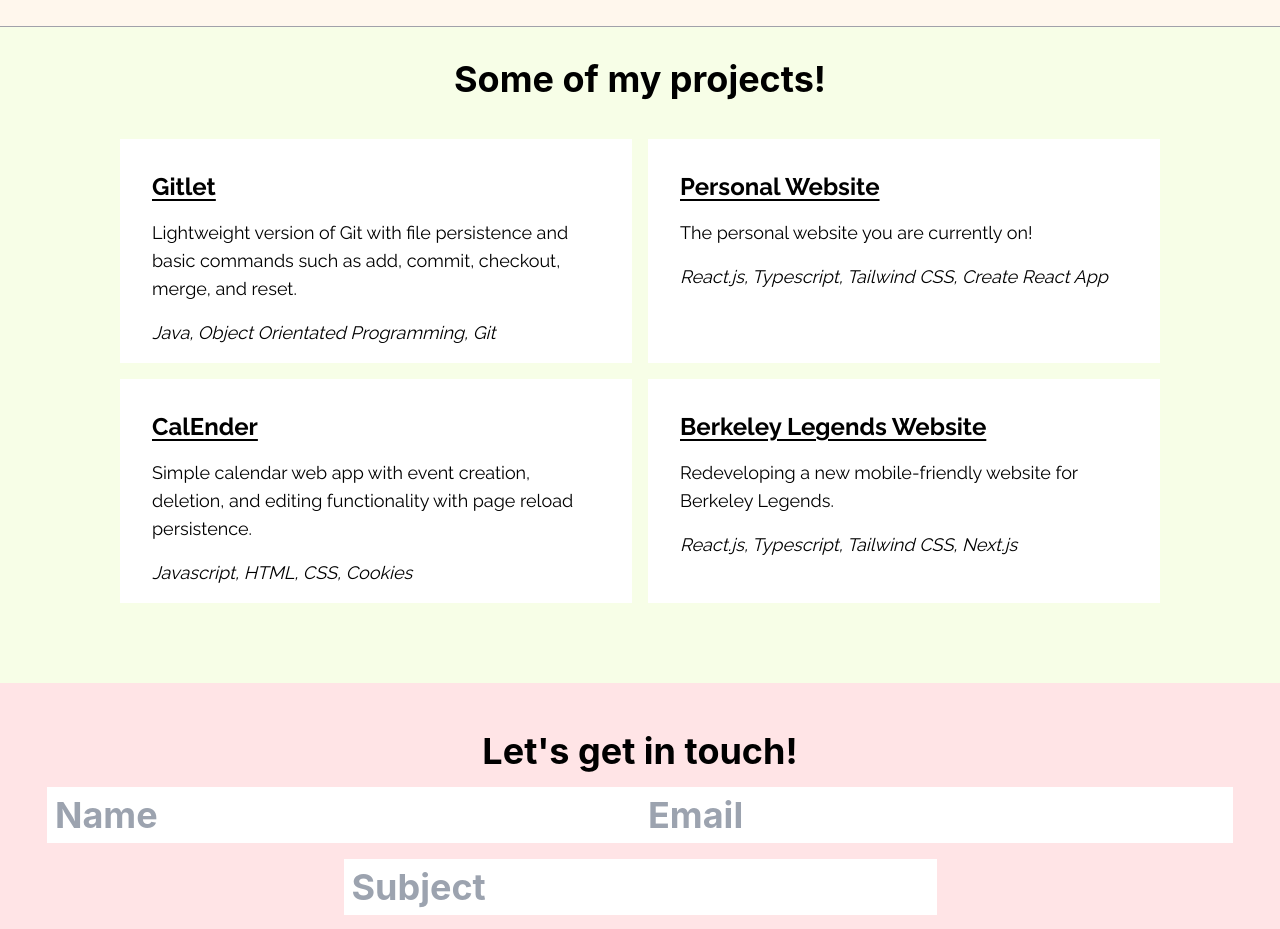
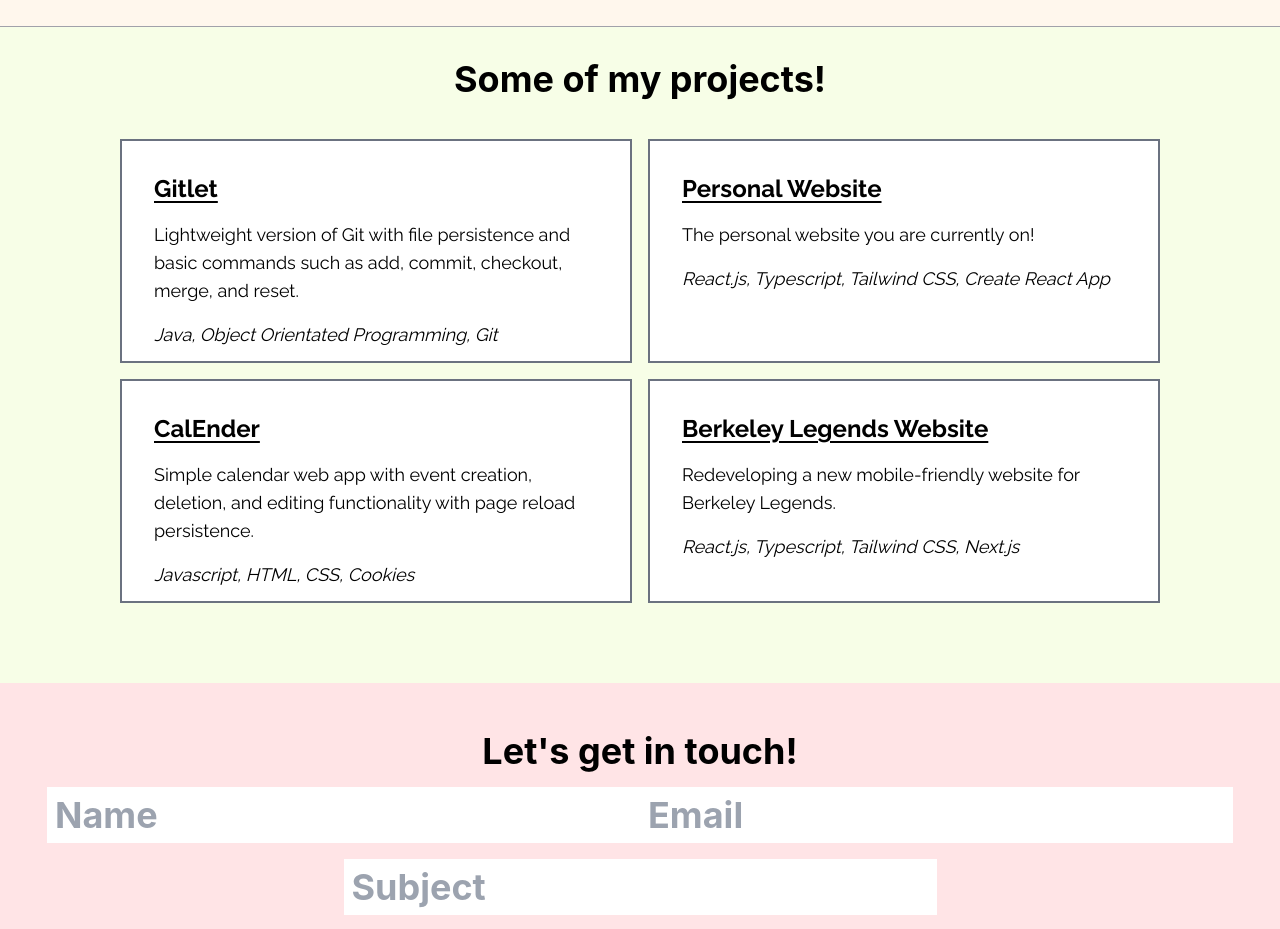
Before and after one commit to ericy3/ericy3.github.io, a React (Create React App) app: page / in a window 1280 px wide. Shown: the part 1920-2849 px from the top of the page. Built offline with nearby package versions, Linux system fonts and the light colour scheme; no server answers.

Commit message:
new icon for page

```diff
--- a/public/index.html
+++ b/public/index.html
@@ -2,12 +2,12 @@
 <html lang="en">
   <head>
     <meta charset="utf-8" />
-    <link rel="icon" href="%PUBLIC_URL%/favicon.ico" />
+    <link rel="icon" href="%PUBLIC_URL%/Cloud.png" />
     <meta name="viewport" content="width=device-width, initial-scale=1" />
     <meta name="theme-color" content="#000000" />
     <meta
       name="eric yang"
-      content="Web site created using create-react-app"
+      content="personal website for eric yang"
     />
     <link rel="apple-touch-icon" href="%PUBLIC_URL%/logo192.png" />
     <!--
@@ -29,15 +29,5 @@
   <body>
     <noscript>You need to enable JavaScript to run this app.</noscript>
     <div id="root"></div>
-    <!--
-      This HTML file is a template.
-      If you open it directly in the browser, you will see an empty page.
-
-      You can add webfonts, meta tags, or analytics to this file.
-      The build step will place the bundled scripts into the <body> tag.
-
-      To begin the development, run `npm start` or `yarn start`.
-      To create a production bundle, use `npm run build` or `yarn build`.
-    -->
   </body>
 </html>
--- a/src/pages/Projects.tsx
+++ b/src/pages/Projects.tsx
@@ -11,7 +11,7 @@ type ProjectItemFormatType = {
 
 const ProjectItemFormat = (props: ProjectItemFormatType) => {
     return (
-        <div className="flex flex-col text-lg font-normal font-raleway bg-white mb-4 ml-2 mr-2 max-w-lg p-8 space-y-4 text-left h-56 max-h-56 min-h-full">
+        <div className="flex flex-col text-lg font-normal font-raleway bg-white mb-4 ml-2 mr-2 max-w-lg p-8 space-y-4 text-left h-56 max-h-56 min-h-full border-2 border-gray-500 border-solid">
            <h5 className="font-bold text-2xl underline underline-offset-4"> {props.name} </h5>
             <p> {props.details} </p>
             <p className="italic"> {props.skills} </p>
```
Also changed, not shown: public/Cloud.png (added).
